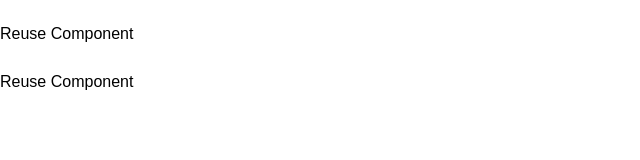
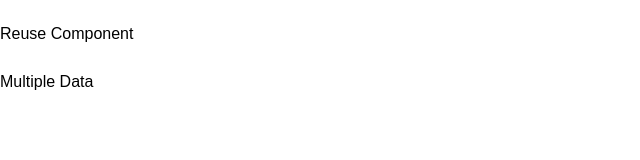
Before and after one commit to Nandhakumarv10/project, a Next.js app in the folder react-tasks/: page / in a window 1280 px wide. Shown: the part 122-282 px from the top of the page, without its empty margins (0-640 px from the left). Built offline with nearby package versions, Linux system fonts and the light colour scheme.

Commit message:
change a div name for easy identification

```diff
--- a/react-tasks/src/app/page.js
+++ b/react-tasks/src/app/page.js
@@ -8,7 +8,7 @@ export default function Page() {
      <Link href="/Avator">Avator</Link><br />
      <Link href="/RenderingList">RenderingList</Link><br />
      <Link href="/ReuseComp">Reuse Component</Link><br />
-     <Link href="/UsingMutipleData">Reuse Component</Link><br />
+     <Link href="/UsingMutipleData">Multiple Data</Link><br />
 
     </div>
   )
```
